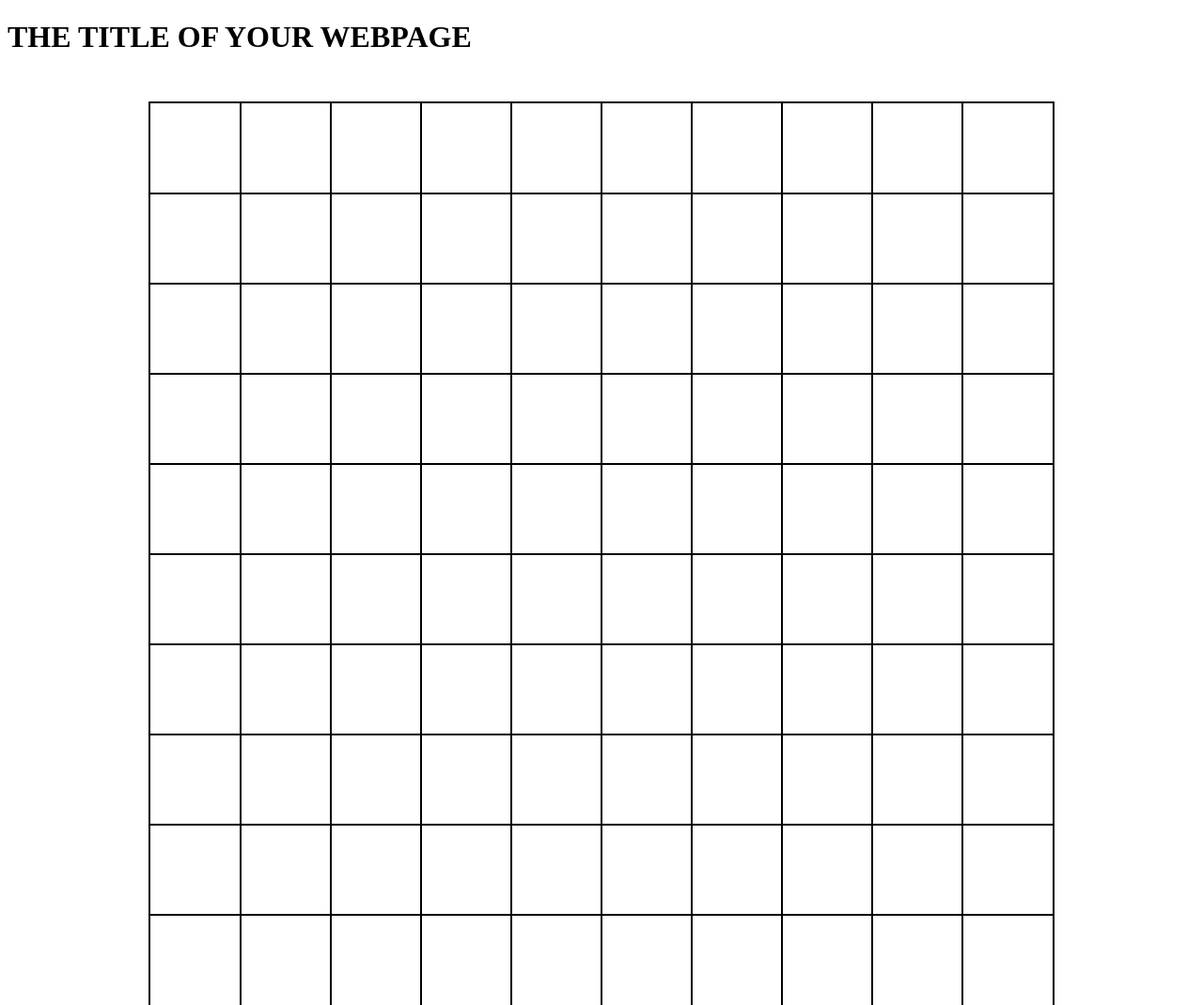
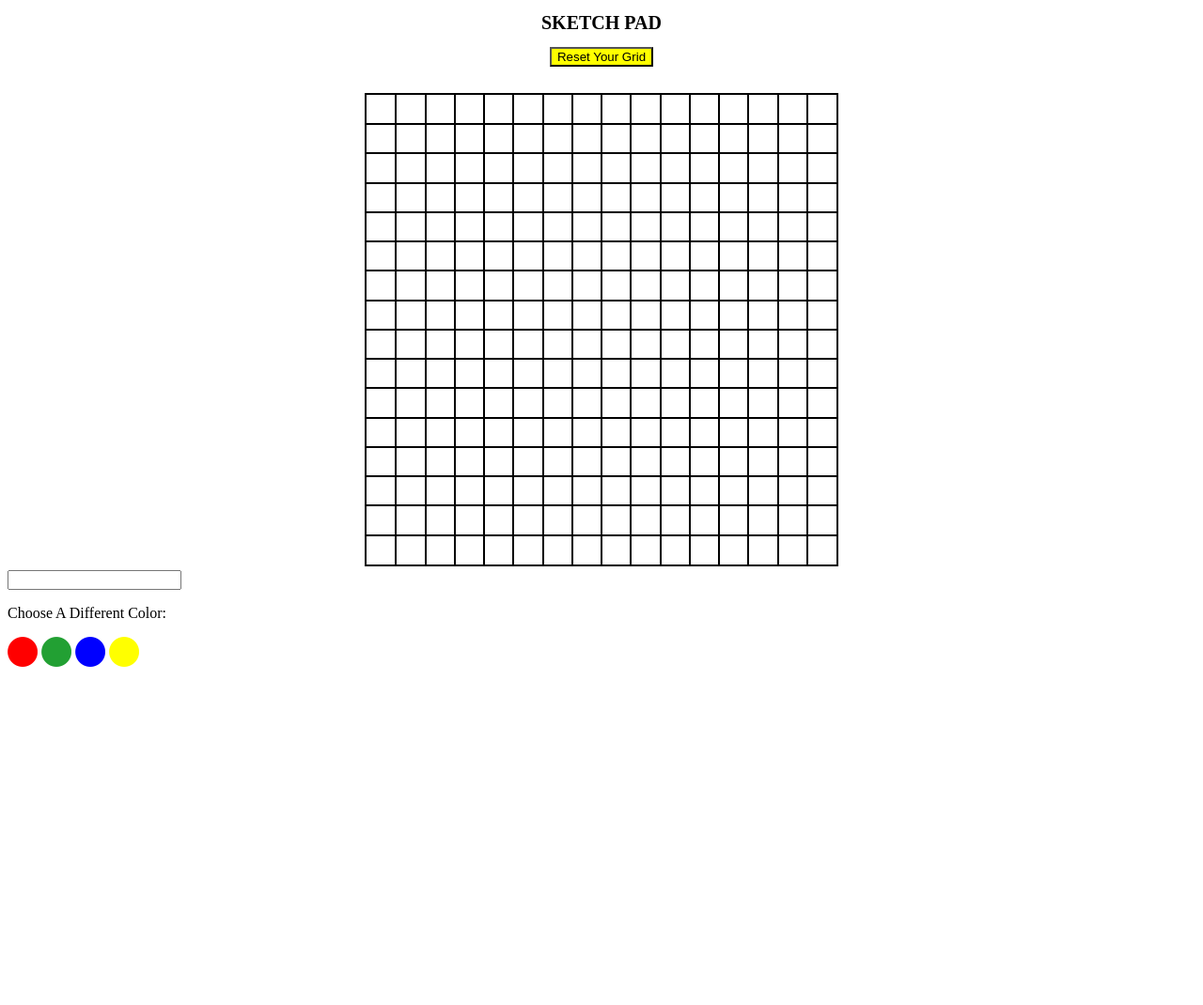
Before and after one commit to moabdo11/Etch-A-Sketch, a plain HTML site: page index.html in a window 1280 px wide. Shown: the whole page at 94% size. After the commit the page ends 800 px from the top, so only its background shows below. Drawn offline with nearby package versions, Linux system fonts and the light colour scheme.

Commit message:
Added JS functionality which allows me to clear and refresh grids, also added new assets files with images, added another div section with options to choose sketch color and grid size

```diff
--- a/index.html
+++ b/index.html
@@ -8,11 +8,22 @@
 </head>
 <body>
   <h1>
-    THE TITLE OF YOUR WEBPAGE
+    SKETCH PAD
   </h1>
+  <button id = "refresh-grid">Reset Your Grid</button>
   <div id="container">
 
   </div>
+  <br><br>
+  <div>
+    <input type="form">
+    <p>Choose A Different Color:</p>
+    <img src="assets/circle-32.png" class="color-icons" alt="color red">
+    <img src="assets/circle-green-32.png" class="color-icons" alt="color green">
+    <img src="assets/circle-blue-32.png" class="color-icons" alt="color blue">
+    <img src="assets/circle-yellow-32.png" class="color-icons" alt="color yellow">
+  </div>
+
   <script src="main.js"></script>
 </body>
 </html>
--- a/main.js
+++ b/main.js
@@ -1,6 +1,6 @@
 
 const container = document.querySelector('#container');
-
+const square = document.querySelector('.square');
 
 
 function createGrid(size) {
@@ -11,9 +11,33 @@ for (let i = 0; i < size; i++) {
     container.appendChild(square);
     }
   }
-  $(".square").width(960 / size);
-  $(".square").height(960 / size);
+  $(".square").width(500 / size);
+  $(".square").height(500 / size);
 }
 
+function clearGrid() {
+  $(".square").remove();
+};
 
-createGrid(10);
+function resetGrid () {
+  let x = prompt("What size grid would you like? Please enter a number");
+  clearGrid();
+  createGrid(x);
+}
+
+$(document).ready(function () {
+  createGrid(16);
+
+  $(".square").mouseover(function () {
+    $(this).css("background-color", "black");
+  });
+
+
+  $("#refresh-grid").click(function () {
+    resetGrid();
+
+    $(".square").mouseover(function () {
+      $(this).css("background-color", "black");
+    });
+  });
+});
--- a/style.css
+++ b/style.css
@@ -5,10 +5,16 @@
 	outline:2px solid #000;
 	font-size: 0;
 	margin:auto;
-	height:960px;
-	width:960px;
+	height:500px;
+	width:500px;
 	padding: 0;
 	border: none;
+}
+
+#refresh-grid {
+  background: yellow;
+  display: block;
+  margin: auto;
 }
 
 .square {
@@ -18,3 +24,20 @@
 	outline:1px solid #000;
   display: inline-block;
 }
+
+h1 {
+  text-align: center;
+  font-size: 20px;
+}
+
+.hover-class {
+  background: red;
+}
+
+.color-icons {
+  display: inline-block;
+}
+
+
+
+22A033
```
Also changed, not shown: assets/circle-32.png (added), assets/circle-blue-32.png (added), assets/circle-green-32.png (added), assets/circle-yellow-32.png (added), 1 other file.
